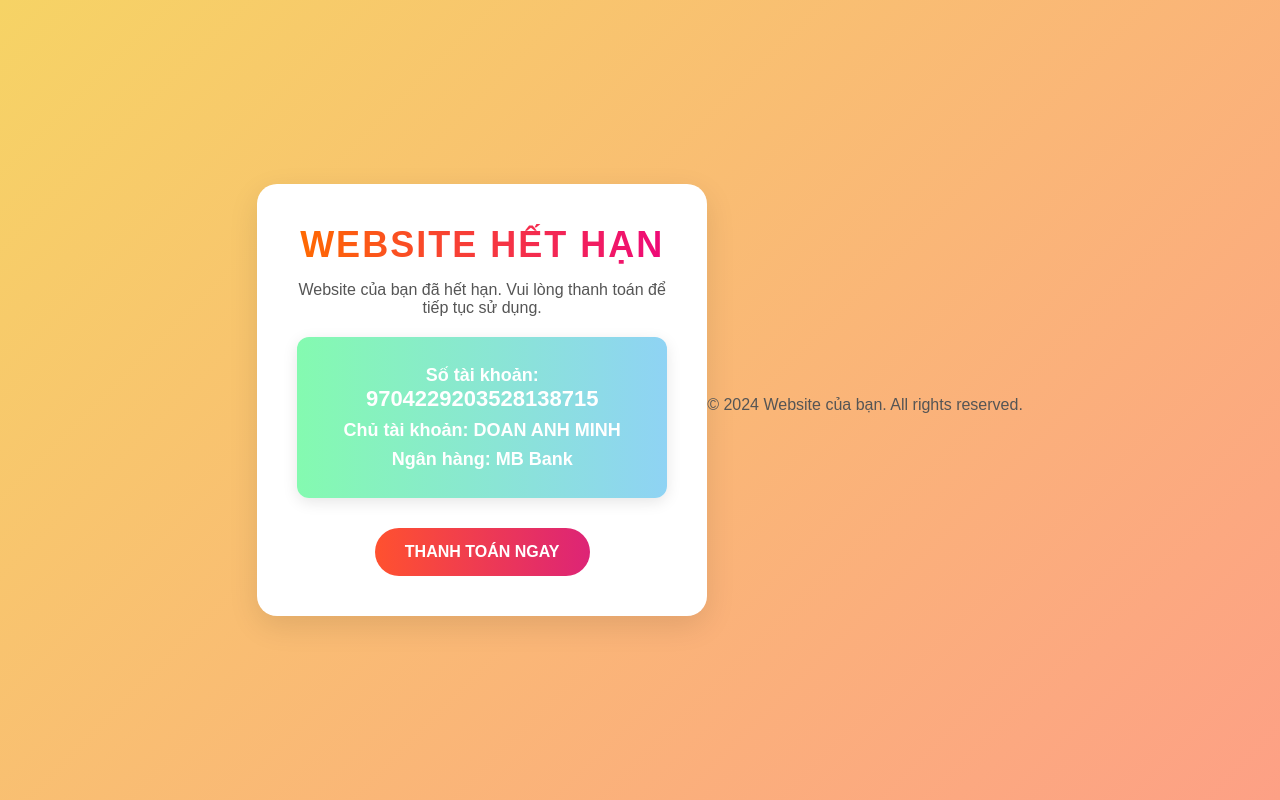
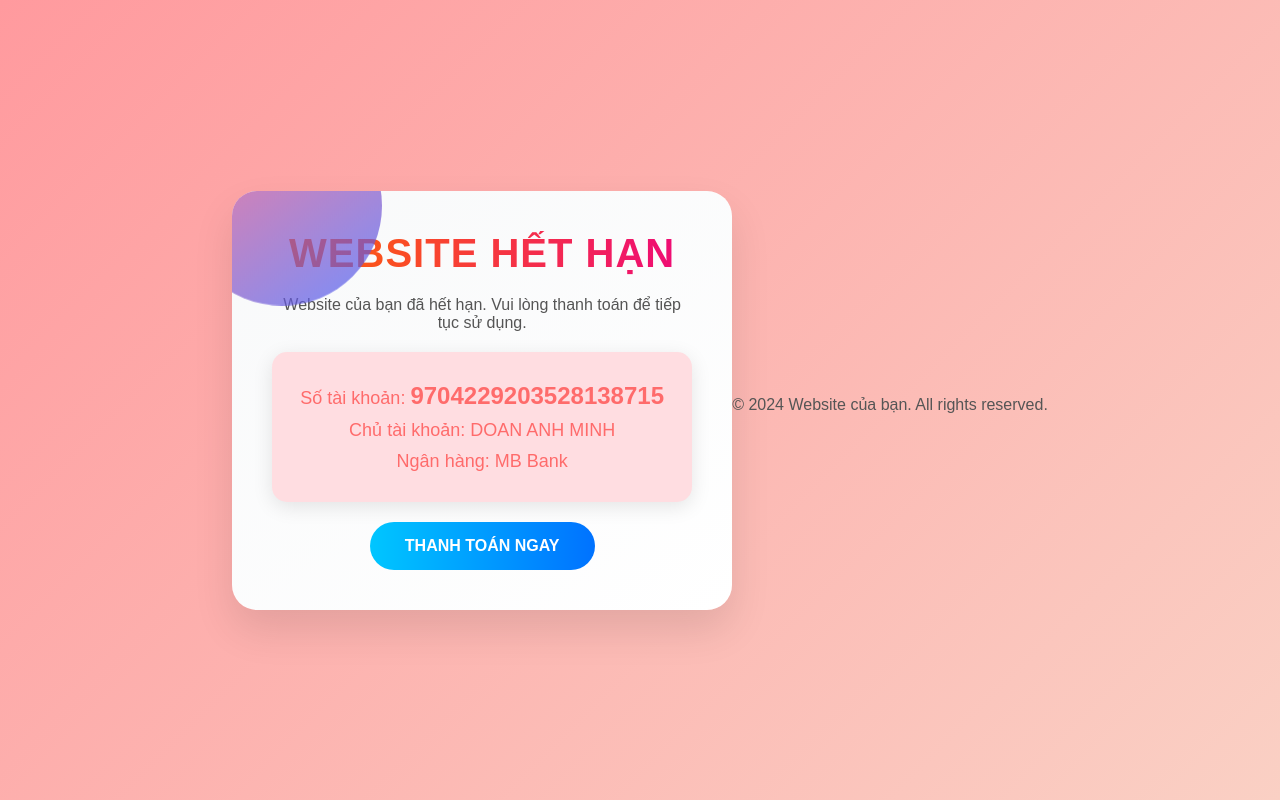
Before and after one commit to doanminhquan2k9/shoptienvuong.com, a plain HTML site: page index.html in a window 1280 px wide. Drawn offline with Linux system fonts and the light colour scheme.

Commit message:
Update index.html

```diff
--- a/index.html
+++ b/index.html
@@ -14,7 +14,7 @@
 
         body {
             font-family: 'Arial', sans-serif;
-            background: linear-gradient(135deg, #f6d365 0%, #fda085 100%);
+            background: linear-gradient(135deg, #ff9a9e 0%, #fad0c4 100%);
             height: 100vh;
             display: flex;
             justify-content: center;
@@ -24,35 +24,60 @@
         }
 
         .container {
-            background-color: white;
+            background: linear-gradient(145deg, #f8f9fa, #ffffff);
             padding: 40px;
-            border-radius: 20px;
-            box-shadow: 0 10px 30px rgba(0, 0, 0, 0.1);
+            border-radius: 25px;
+            box-shadow: 0 20px 40px rgba(0, 0, 0, 0.1);
             text-align: center;
-            max-width: 450px;
+            max-width: 500px;
             width: 100%;
-            animation: popUp 0.5s ease-in-out;
+            animation: fadeIn 0.7s ease-in-out;
+            position: relative;
+            overflow: hidden;
         }
 
-        @keyframes popUp {
+        @keyframes fadeIn {
             from {
-                transform: scale(0.9);
                 opacity: 0;
+                transform: translateY(20px);
             }
             to {
-                transform: scale(1);
                 opacity: 1;
+                transform: translateY(0);
+            }
+        }
+
+        .container::before {
+            content: '';
+            position: absolute;
+            top: -50px;
+            left: -50px;
+            width: 200px;
+            height: 200px;
+            background: linear-gradient(145deg, #fc466b, #3f5efb);
+            border-radius: 50%;
+            opacity: 0.7;
+            animation: bubble 8s infinite alternate ease-in-out;
+        }
+
+        @keyframes bubble {
+            0% {
+                transform: translateY(0);
+            }
+            100% {
+                transform: translateY(-50px);
             }
         }
 
         h1 {
-            font-size: 36px;
-            margin-bottom: 15px;
+            font-size: 40px;
+            margin-bottom: 20px;
+            color: #333;
+            letter-spacing: 1px;
+            text-transform: uppercase;
             background: linear-gradient(90deg, #ff6a00, #ee0979);
             -webkit-background-clip: text;
             color: transparent;
-            text-transform: uppercase;
-            letter-spacing: 2px;
         }
 
         p {
@@ -62,28 +87,30 @@
         }
 
         .payment-info {
-            background: linear-gradient(90deg, #84fab0, #8fd3f4);
+            background: #ffdde1;
             padding: 20px;
-            border-radius: 12px;
-            margin-bottom: 20px;
-            box-shadow: 0 4px 15px rgba(0, 0, 0, 0.1);
+            border-radius: 15px;
+            margin-top: 20px;
+            box-shadow: 0 5px 20px rgba(0, 0, 0, 0.1);
+            position: relative;
+            z-index: 2;
         }
 
         .payment-info p {
-            margin: 8px 0;
+            margin: 10px 0;
             font-size: 18px;
-            color: #fff;
-            font-weight: bold;
+            color: #ff6b6b;
         }
 
         .account-number {
-            font-size: 22px;
+            font-size: 24px;
+            font-weight: bold;
         }
 
         .button {
             display: inline-block;
-            padding: 15px 30px;
-            background: linear-gradient(90deg, #ff512f, #dd2476);
+            padding: 15px 35px;
+            background: linear-gradient(90deg, #00c6ff, #0072ff);
             color: white;
             font-weight: bold;
             text-transform: uppercase;
@@ -91,12 +118,14 @@
             text-decoration: none;
             font-size: 16px;
             transition: box-shadow 0.3s ease, transform 0.3s ease;
-            margin-top: 10px;
+            margin-top: 20px;
+            position: relative;
+            z-index: 2;
         }
 
         .button:hover {
             transform: translateY(-5px);
-            box-shadow: 0 8px 20px rgba(255, 81, 47, 0.6);
+            box-shadow: 0 10px 30px rgba(0, 114, 255, 0.5);
         }
 
         footer {
```
